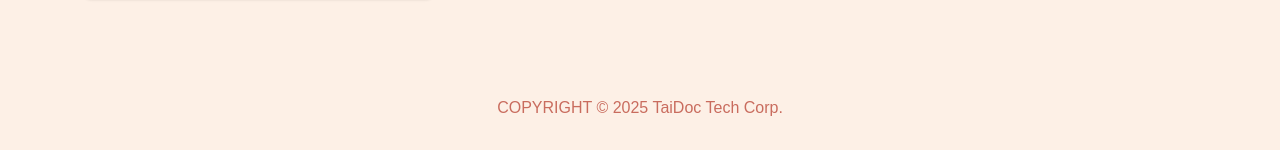
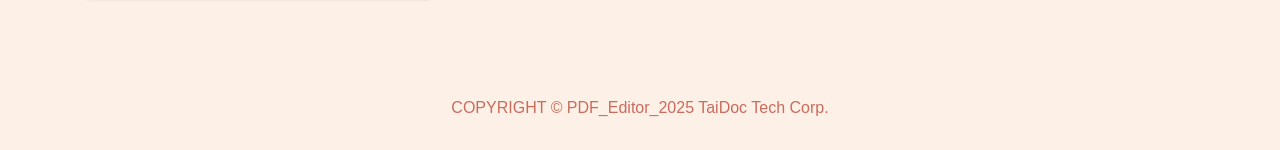
Before and after one commit to tli-gini/PDF_Editor_, a Next.js app: page / in a window 1280 px wide. Shown: the part 737-887 px from the top of the page. Built offline with nearby package versions, Linux system fonts and the light colour scheme; a web font is replaced by a local one.

Commit message:
icon rendering

```diff
--- a/app/layout.tsx
+++ b/app/layout.tsx
@@ -42,7 +42,7 @@
       <head>
         <link
           rel="stylesheet"
-          href="https://fonts.googleapis.com/css2?family=Material+Symbols+Outlined"
+          href="https://fonts.googleapis.com/css2?family=Material+Symbols+Outlined&display=block"
         />
       </head>
       <body className="font-bellota bg-[var(--color-background)] text-[var(--color-secondary)] min-h-screen flex flex-col">
--- a/components/Footer.tsx
+++ b/components/Footer.tsx
@@ -4,7 +4,7 @@
 export default function Footer() {
   return (
     <footer className="w-full h-[90px] bg-[var(--color-background)] text-[var(--color-primary)] flex flex-col items-center justify-center">
-      COPYRIGHT © 2025 TaiDoc Tech Corp.
+      COPYRIGHT © PDF_Editor_2025 TaiDoc Tech Corp.
     </footer>
   );
 }
```
